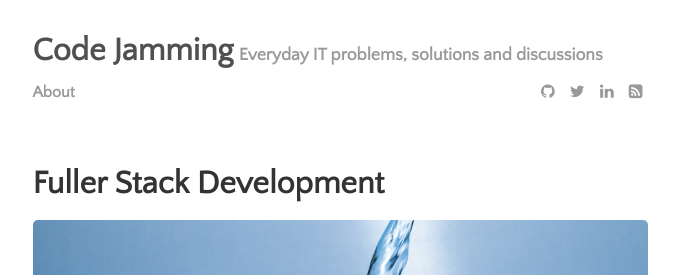
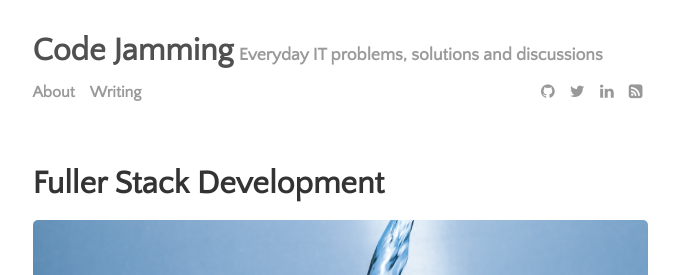
Before and after one commit to ribtoks/code-jamming, a Jekyll site: the page built from index.html, in a window 1280 px wide and 900 px high. Shown: the top 275 px of the window, without its empty margins (300-979 px from the left). Built offline with Jekyll 4.4.1, drawn with Linux system fonts in a browser that asks for light colours; nearby versions of some CDN libraries; the list of posts is cut into pages by our own code.

Commit message:
Restored writing page

```diff
--- a/_data/settings.yml
+++ b/_data/settings.yml
@@ -7,7 +7,7 @@ google-ID: 'UA-10412407-11'
 
 menu:
 - {name: 'About', path: 'menu', url: 'about.html'}
-#- {name: 'Writing', path: 'menu', url: 'writing.html'}
+- {name: 'Writing', path: 'menu', url: 'writing.html'}
 #- {name: 'Contact', path: 'menu', url: 'contact.html'}
 
 # Available social icons are powered by Font Awesome, so you can use any icon that they offer
```
